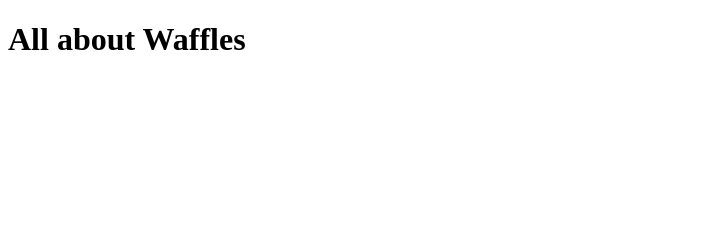
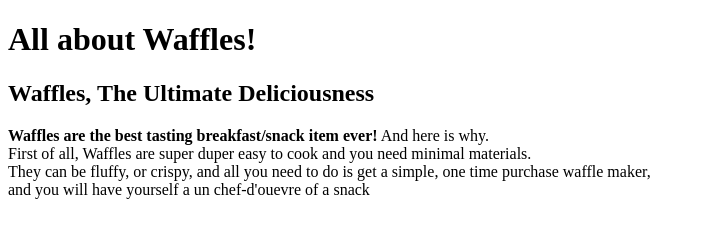
Before and after one commit to WaffleWhopper123/Playground-HTML, a plain HTML site: page index.html in a window 1280 px wide. Shown: the whole page, without its empty margins (0-705 px from the left). Drawn offline with Linux system fonts and the light colour scheme.

Commit message:
Update WaffleWhopper123.github.io

```diff
--- a/index.html
+++ b/index.html
@@ -1,9 +1,13 @@
 <!DOCTYPE HTML>
  <html>
   <head>
-  <h1></strong>All about Waffles</strong>
+  <h1></strong>All about Waffles!</strong>
   <body>
-
+  <h2>Waffles, The Ultimate Deliciousness</h2>
+   <p><strong>Waffles are the best tasting breakfast/snack item ever!</strong> And here is why.<br>
+    First of all, Waffles are super duper easy to cook and you need minimal materials.<br>
+   They can be fluffy, or crispy, and all you need to do is get a simple, one time purchase waffle maker,<br>
+   and you will have yourself a un chef-d'ouevre of a snack</p>
 
   </body>
  </html>
```
